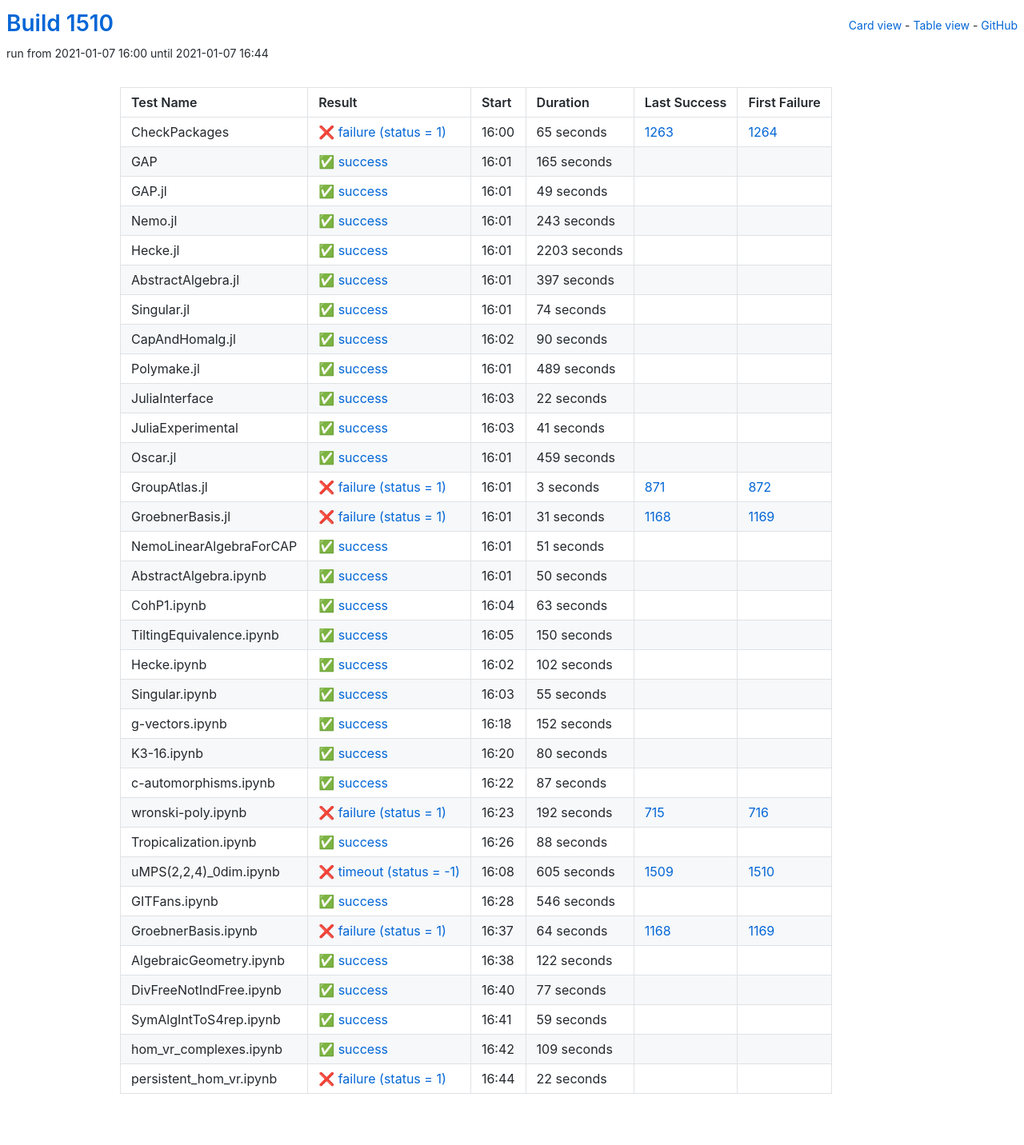
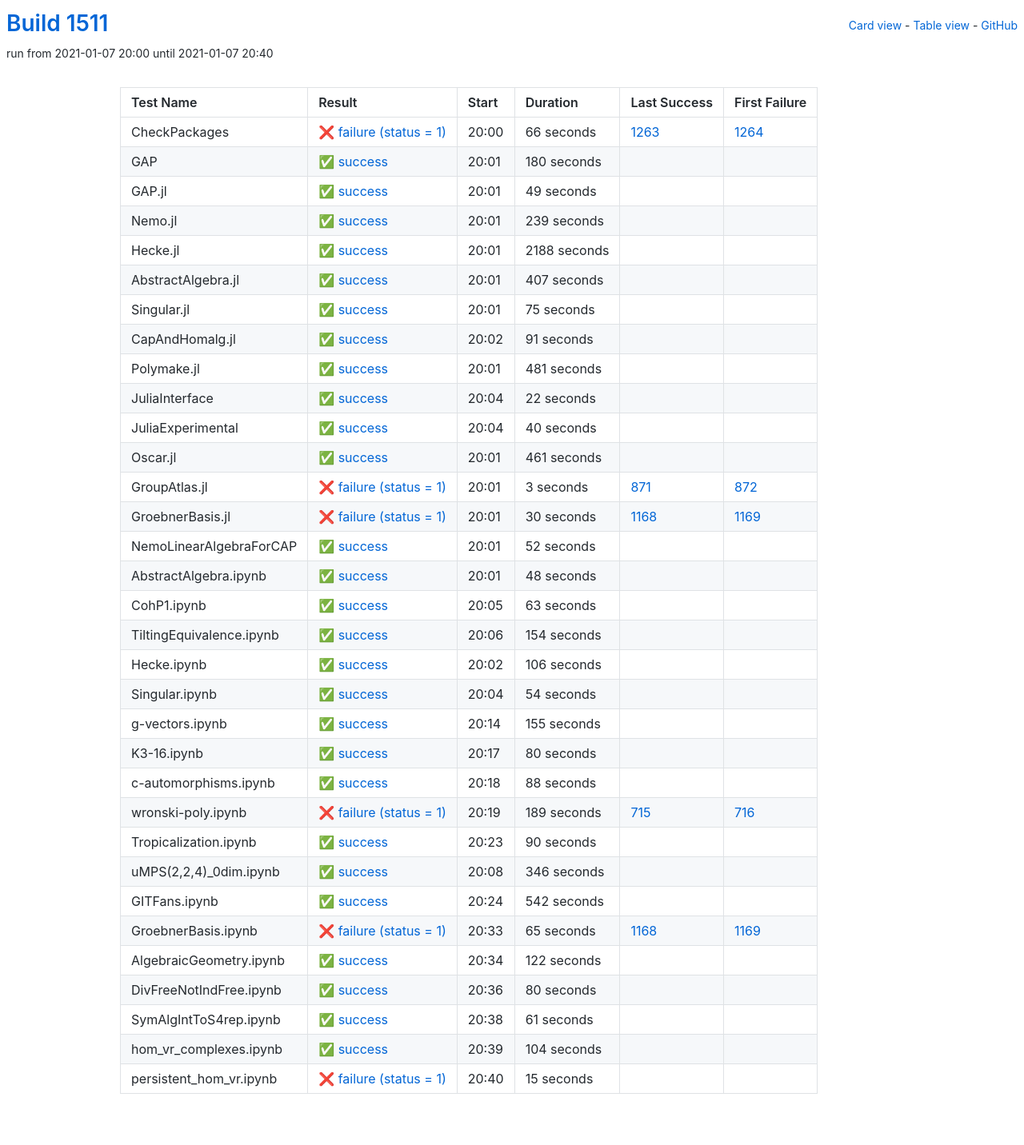
Before and after one commit to oscar-system/oscar-ci-status-stable, a Jekyll site: the page built from table.html, in a window 1280 px wide. Shown: the whole page at 80% size. Built offline with Jekyll 4.4.1, drawn with Linux system fonts in a browser that asks for light colours.

Commit message:
Build #1511

```diff
--- a/_data/ci.yml
+++ b/_data/ci.yml
@@ -1,6 +1,6 @@
 ---
-build: 1510
-build_url: https://oscarci.mathematik.uni-kl.de/job/oscar-stable/1510/
+build: 1511
+build_url: https://oscarci.mathematik.uni-kl.de/job/oscar-stable/1511/
 job: oscar-stable
 organization: oscar-system
 repo: oscar-ci-status-stable
@@ -8,32 +8,32 @@ repourl: https://github.com/oscar-system/oscar-ci-status-stable
 tests:
 - name: CheckPackages
   id: checkpackages
-  log: https://oscarci.mathematik.uni-kl.de/job/oscar-stable/1510/artifact/logs/build-1510/CheckPackages.log
-  start: 2021-01-07 16:00
+  log: https://oscarci.mathematik.uni-kl.de/job/oscar-stable/1511/artifact/logs/build-1511/CheckPackages.log
+  start: 2021-01-07 20:00
   success: false
   exitcode: 1
   status: failure
-  duration: 65
+  duration: 66
   last_success: 1263
   last_success_url: https://oscarci.mathematik.uni-kl.de/job/oscar-stable/1263/
   first_failure: 1264
   first_failure_url: https://oscarci.mathematik.uni-kl.de/job/oscar-stable/1264/
 - name: GAP
   id: gap
-  log: https://oscarci.mathematik.uni-kl.de/job/oscar-stable/1510/artifact/logs/build-1510/GAP.log
-  start: 2021-01-07 16:01
+  log: https://oscarci.mathematik.uni-kl.de/job/oscar-stable/1511/artifact/logs/build-1511/GAP.log
+  start: 2021-01-07 20:01
   success: true
   exitcode: 0
   status: success
-  duration: 165
+  duration: 180
   last_success: false
   last_success_url:
   first_failure: false
   first_failure_url:
 - name: GAP.jl
   id: gap-jl
-  log: https://oscarci.mathematik.uni-kl.de/job/oscar-stable/1510/artifact/logs/build-1510/GAP.jl.log
-  start: 2021-01-07 16:01
+  log: https://oscarci.mathematik.uni-kl.de/job/oscar-stable/1511/artifact/logs/build-1511/GAP.jl.log
+  start: 2021-01-07 20:01
   success: true
   exitcode: 0
   status: success
@@ -44,80 +44,80 @@ tests:
   first_failure_url:
 - name: Nemo.jl
   id: nemo-jl
-  log: https://oscarci.mathematik.uni-kl.de/job/oscar-stable/1510/artifact/logs/build-1510/Nemo.jl.log
-  start: 2021-01-07 16:01
+  log: https://oscarci.mathematik.uni-kl.de/job/oscar-stable/1511/artifact/logs/build-1511/Nemo.jl.log
+  start: 2021-01-07 20:01
   success: true
   exitcode: 0
   status: success
-  duration: 243
+  duration: 239
   last_success: false
   last_success_url:
   first_failure: false
   first_failure_url:
 - name: Hecke.jl
   id: hecke-jl
-  log: https://oscarci.mathematik.uni-kl.de/job/oscar-stable/1510/artifact/logs/build-1510/Hecke.jl.log
-  start: 2021-01-07 16:01
+  log: https://oscarci.mathematik.uni-kl.de/job/oscar-stable/1511/artifact/logs/build-1511/Hecke.jl.log
+  start: 2021-01-07 20:01
   success: true
   exitcode: 0
   status: success
-  duration: 2203
+  duration: 2188
   last_success: false
   last_success_url:
   first_failure: false
   first_failure_url:
 - name: AbstractAlgebra.jl
   id: abstractalgebra-jl
-  log: https://oscarci.mathematik.uni-kl.de/job/oscar-stable/1510/artifact/logs/build-1510/AbstractAlgebra.jl.log
-  start: 2021-01-07 16:01
+  log: https://oscarci.mathematik.uni-kl.de/job/oscar-stable/1511/artifact/logs/build-1511/AbstractAlgebra.jl.log
+  start: 2021-01-07 20:01
   success: true
   exitcode: 0
   status: success
-  duration: 397
+  duration: 407
   last_success: false
   last_success_url:
   first_failure: false
   first_failure_url:
 - name: Singular.jl
   id: singular-jl
-  log: https://oscarci.mathematik.uni-kl.de/job/oscar-stable/1510/artifact/logs/build-1510/Singular.jl.log
-  start: 2021-01-07 16:01
+  log: https://oscarci.mathematik.uni-kl.de/job/oscar-stable/1511/artifact/logs/build-1511/Singular.jl.log
+  start: 2021-01-07 20:01
   success: true
   exitcode: 0
   status: success
-  duration: 74
+  duration: 75
   last_success: false
   last_success_url:
   first_failure: false
   first_failure_url:
 - name: CapAndHomalg.jl
   id: capandhomalg-jl
-  log: https://oscarci.mathematik.uni-kl.de/job/oscar-stable/1510/artifact/logs/build-1510/CapAndHomalg.jl.log
-  start: 2021-01-07 16:02
+  log: https://oscarci.mathematik.uni-kl.de/job/oscar-stable/1511/artifact/logs/build-1511/CapAndHomalg.jl.log
+  start: 2021-01-07 20:02
   success: true
   exitcode: 0
   status: success
-  duration: 90
+  duration: 91
   last_success: false
   last_success_url:
   first_failure: false
   first_failure_url:
 - name: Polymake.jl
   id: polymake-jl
-  log: https://oscarci.mathematik.uni-kl.de/job/oscar-stable/1510/artifact/logs/build-1510/Polymake.jl.log
-  start: 2021-01-07 16:01
+  log: https://oscarci.mathematik.uni-kl.de/job/oscar-stable/1511/artifact/logs/build-1511/Polymake.jl.log
+  start: 2021-01-07 20:01
   success: true
   exitcode: 0
   status: success
-  duration: 489
+  duration: 481
   last_success: false
   last_success_url:
   first_failure: false
   first_failure_url:
 - name: JuliaInterface
   id: juliainterface
-  log: https://oscarci.mathematik.uni-kl.de/job/oscar-stable/1510/artifact/logs/build-1510/JuliaInterface.log
-  start: 2021-01-07 16:03
+  log: https://oscarci.mathematik.uni-kl.de/job/oscar-stable/1511/artifact/logs/build-1511/JuliaInterface.log
+  start: 2021-01-07 20:04
   success: true
   exitcode: 0
   status: success
@@ -128,32 +128,32 @@ tests:
   first_failure_url:
 - name: JuliaExperimental
   id: juliaexperimental
-  log: https://oscarci.mathematik.uni-kl.de/job/oscar-stable/1510/artifact/logs/build-1510/JuliaExperimental.log
-  start: 2021-01-07 16:03
+  log: https://oscarci.mathematik.uni-kl.de/job/oscar-stable/1511/artifact/logs/build-1511/JuliaExperimental.log
+  start: 2021-01-07 20:04
   success: true
   exitcode: 0
   status: success
-  duration: 41
+  duration: 40
   last_success: false
   last_success_url:
   first_failure: false
   first_failure_url:
 - name: Oscar.jl
   id: oscar-jl
-  log: https://oscarci.mathematik.uni-kl.de/job/oscar-stable/1510/artifact/logs/build-1510/Oscar.jl.log
-  start: 2021-01-07 16:01
+  log: https://oscarci.mathematik.uni-kl.de/job/oscar-stable/1511/artifact/logs/build-1511/Oscar.jl.log
+  start: 2021-01-07 20:01
   success: true
   exitcode: 0
   status: success
-  duration: 459
+  duration: 461
   last_success: false
   last_success_url:
   first_failure: false
   first_failure_url:
 - name: GroupAtlas.jl
   id: groupatlas-jl
-  log: https://oscarci.mathematik.uni-kl.de/job/oscar-stable/1510/artifact/logs/build-1510/GroupAtlas.jl.log
-  start: 2021-01-07 16:01
+  log: https://oscarci.mathematik.uni-kl.de/job/oscar-stable/1511/artifact/logs/build-1511/GroupAtlas.jl.log
+  start: 2021-01-07 20:01
   success: false
   exitcode: 1
   status: failure
@@ -164,44 +164,44 @@ tests:
   first_failure_url: https://oscarci.mathematik.uni-kl.de/job/oscar-stable/872/
 - name: GroebnerBasis.jl
   id: groebnerbasis-jl
-  log: https://oscarci.mathematik.uni-kl.de/job/oscar-stable/1510/artifact/logs/build-1510/GroebnerBasis.jl.log
-  start: 2021-01-07 16:01
+  log: https://oscarci.mathematik.uni-kl.de/job/oscar-stable/1511/artifact/logs/build-1511/GroebnerBasis.jl.log
+  start: 2021-01-07 20:01
   success: false
   exitcode: 1
   status: failure
-  duration: 31
+  duration: 30
   last_success: 1168
   last_success_url: https://oscarci.mathematik.uni-kl.de/job/oscar-stable/1168/
   first_failure: 1169
   first_failure_url: https://oscarci.mathematik.uni-kl.de/job/oscar-stable/1169/
 - name: NemoLinearAlgebraForCAP
   id: nemolinearalgebraforcap
-  log: https://oscarci.mathematik.uni-kl.de/job/oscar-stable/1510/artifact/logs/build-1510/NemoLinearAlgebraForCAP.log
-  start: 2021-01-07 16:01
+  log: https://oscarci.mathematik.uni-kl.de/job/oscar-stable/1511/artifact/logs/build-1511/NemoLinearAlgebraForCAP.log
+  start: 2021-01-07 20:01
   success: true
   exitcode: 0
   status: success
-  duration: 51
+  duration: 52
   last_success: false
   last_success_url:
   first_failure: false
   first_failure_url:
 - name: AbstractAlgebra.ipynb
   id: abstractalgebra-ipynb
-  log: https://oscarci.mathematik.uni-kl.de/job/oscar-stable/1510/artifact/logs/build-1510/AbstractAlgebra.ipynb.log
-  start: 2021-01-07 16:01
+  log: https://oscarci.mathematik.uni-kl.de/job/oscar-stable/1511/artifact/logs/build-1511/AbstractAlgebra.ipynb.log
+  start: 2021-01-07 20:01
   success: true
   exitcode: 0
   status: success
-  duration: 50
+  duration: 48
   last_success: false
   last_success_url:
   first_failure: false
   first_failure_url:
 - name: CohP1.ipynb
   id: cohp1-ipynb
-  log: https://oscarci.mathematik.uni-kl.de/job/oscar-stable/1510/artifact/logs/build-1510/CohP1.ipynb.log
-  start: 2021-01-07 16:04
+  log: https://oscarci.mathematik.uni-kl.de/job/oscar-stable/1511/artifact/logs/build-1511/CohP1.ipynb.log
+  start: 2021-01-07 20:05
   success: true
   exitcode: 0
   status: success
@@ -212,56 +212,56 @@ tests:
   first_failure_url:
 - name: TiltingEquivalence.ipynb
   id: tiltingequivalence-ipynb
-  log: https://oscarci.mathematik.uni-kl.de/job/oscar-stable/1510/artifact/logs/build-1510/TiltingEquivalence.ipynb.log
-  start: 2021-01-07 16:05
+  log: https://oscarci.mathematik.uni-kl.de/job/oscar-stable/1511/artifact/logs/build-1511/TiltingEquivalence.ipynb.log
+  start: 2021-01-07 20:06
   success: true
   exitcode: 0
   status: success
-  duration: 150
+  duration: 154
   last_success: false
   last_success_url:
   first_failure: false
   first_failure_url:
 - name: Hecke.ipynb
   id: hecke-ipynb
-  log: https://oscarci.mathematik.uni-kl.de/job/oscar-stable/1510/artifact/logs/build-1510/Hecke.ipynb.log
-  start: 2021-01-07 16:02
+  log: https://oscarci.mathematik.uni-kl.de/job/oscar-stable/1511/artifact/logs/build-1511/Hecke.ipynb.log
+  start: 2021-01-07 20:02
   success: true
   exitcode: 0
   status: success
-  duration: 102
+  duration: 106
   last_success: false
   last_success_url:
   first_failure: false
   first_failure_url:
 - name: Singular.ipynb
   id: singular-ipynb
-  log: https://oscarci.mathematik.uni-kl.de/job/oscar-stable/1510/artifact/logs/build-1510/Singular.ipynb.log
-  start: 2021-01-07 16:03
+  log: https://oscarci.mathematik.uni-kl.de/job/oscar-stable/1511/artifact/logs/build-1511/Singular.ipynb.log
+  start: 2021-01-07 20:04
   success: true
   exitcode: 0
   status: success
-  duration: 55
+  duration: 54
   last_success: false
   last_success_url:
   first_failure: false
   first_failure_url:
 - name: g-vectors.ipynb
   id: g-vectors-ipynb
-  log: https://oscarci.mathematik.uni-kl.de/job/oscar-stable/1510/artifact/logs/build-1510/g-vectors.ipynb.log
-  start: 2021-01-07 16:18
+  log: https://oscarci.mathematik.uni-kl.de/job/oscar-stable/1511/artifact/logs/build-1511/g-vectors.ipynb.log
+  start: 2021-01-07 20:14
   success: true
   exitcode: 0
   status: success
-  duration: 152
+  duration: 155
   last_success: false
   last_success_url:
   first_failure: false
   first_failure_url:
 - name: K3-16.ipynb
   id: k3-16-ipynb
-  log: https://oscarci.mathematik.uni-kl.de/job/oscar-stable/1510/artifact/logs/build-1510/K3-16.ipynb.log
-  start: 2021-01-07 16:20
+  log: https://oscarci.mathematik.uni-kl.de/job/oscar-stable/1511/artifact/logs/build-1511/K3-16.ipynb.log
+  start: 2021-01-07 20:17
   success: true
   exitcode: 0
   status: success
@@ -272,32 +272,8 @@ tests:
   first_failure_url:
 - name: c-automorphisms.ipynb
   id: c-automorphisms-ipynb
-  log: https://oscarci.mathematik.uni-kl.de/job/oscar-stable/1510/artifact/logs/build-1510/c-automorphisms.ipynb.log
-  start: 2021-01-07 16:22
-  success: true
-  exitcode: 0
-  status: success
-  duration: 87
-  last_success: false
-  last_success_url:
-  first_failure: false
-  first_failure_url:
-- name: wronski-poly.ipynb
-  id: wronski-poly-ipynb
-  log: https://oscarci.mathematik.uni-kl.de/job/oscar-stable/1510/artifact/logs/build-1510/wronski-poly.ipynb.log
-  start: 2021-01-07 16:23
-  success: false
-  exitcode: 1
-  status: failure
-  duration: 192
-  last_success: 715
-  last_success_url: https://oscarci.mathematik.uni-kl.de/job/oscar-stable/715/
-  first_failure: 716
-  first_failure_url: https://oscarci.mathematik.uni-kl.de/job/oscar-stable/716/
-- name: Tropicalization.ipynb
-  id: tropicalization-ipynb
-  log: https://oscarci.mathematik.uni-kl.de/job/oscar-stable/1510/artifact/logs/build-1510/Tropicalization.ipynb.log
-  start: 2021-01-07 16:26
+  log: https://oscarci.mathematik.uni-kl.de/job/oscar-stable/1511/artifact/logs/build-1511/c-automorphisms.ipynb.log
+  start: 2021-01-07 20:18
   success: true
   exitcode: 0
   status: success
@@ -306,46 +282,70 @@ tests:
   last_success_url:
   first_failure: false
   first_failure_url:
-- name: uMPS(2,2,4)_0dim.ipynb
-  id: umps-2-2-4-0dim-ipynb
-  log: https://oscarci.mathematik.uni-kl.de/job/oscar-stable/1510/artifact/logs/build-1510/uMPS-2-2-4-_0dim.ipynb.log
-  start: 2021-01-07 16:08
+- name: wronski-poly.ipynb
+  id: wronski-poly-ipynb
+  log: https://oscarci.mathematik.uni-kl.de/job/oscar-stable/1511/artifact/logs/build-1511/wronski-poly.ipynb.log
+  start: 2021-01-07 20:19
   success: false
-  exitcode: -1
-  status: timeout
-  duration: 605
-  last_success: 1509
-  last_success_url: https://oscarci.mathematik.uni-kl.de/job/oscar-stable/1509/
-  first_failure: 1510
-  first_failure_url: https://oscarci.mathematik.uni-kl.de/job/oscar-stable/1510/
-- name: GITFans.ipynb
-  id: gitfans-ipynb
-  log: https://oscarci.mathematik.uni-kl.de/job/oscar-stable/1510/artifact/logs/build-1510/GITFans.ipynb.log
-  start: 2021-01-07 16:28
+  exitcode: 1
+  status: failure
+  duration: 189
+  last_success: 715
+  last_success_url: https://oscarci.mathematik.uni-kl.de/job/oscar-stable/715/
+  first_failure: 716
+  first_failure_url: https://oscarci.mathematik.uni-kl.de/job/oscar-stable/716/
+- name: Tropicalization.ipynb
+  id: tropicalization-ipynb
+  log: https://oscarci.mathematik.uni-kl.de/job/oscar-stable/1511/artifact/logs/build-1511/Tropicalization.ipynb.log
+  start: 2021-01-07 20:23
   success: true
   exitcode: 0
   status: success
-  duration: 546
+  duration: 90
+  last_success: false
+  last_success_url:
+  first_failure: false
+  first_failure_url:
+- name: uMPS(2,2,4)_0dim.ipynb
+  id: umps-2-2-4-0dim-ipynb
+  log: https://oscarci.mathematik.uni-kl.de/job/oscar-stable/1511/artifact/logs/build-1511/uMPS-2-2-4-_0dim.ipynb.log
+  start: 2021-01-07 20:08
+  success: true
+  exitcode: 0
+  status: success
+  duration: 346
+  last_success: false
+  last_success_url:
+  first_failure: false
+  first_failure_url:
+- name: GITFans.ipynb
+  id: gitfans-ipynb
+  log: https://oscarci.mathematik.uni-kl.de/job/oscar-stable/1511/artifact/logs/build-1511/GITFans.ipynb.log
+  start: 2021-01-07 20:24
+  success: true
+  exitcode: 0
+  status: success
+  duration: 542
   last_success: false
   last_success_url:
   first_failure: false
   first_failure_url:
 - name: GroebnerBasis.ipynb
   id: groebnerbasis-ipynb
-  log: https://oscarci.mathematik.uni-kl.de/job/oscar-stable/1510/artifact/logs/build-1510/GroebnerBasis.ipynb.log
-  start: 2021-01-07 16:37
+  log: https://oscarci.mathematik.uni-kl.de/job/oscar-stable/1511/artifact/logs/build-1511/GroebnerBasis.ipynb.log
+  start: 2021-01-07 20:33
   success: false
   exitcode: 1
   status: failure
-  duration: 64
+  duration: 65
   last_success: 1168
   last_success_url: https://oscarci.mathematik.uni-kl.de/job/oscar-stable/1168/
   first_failure: 1169
   first_failure_url: https://oscarci.mathematik.uni-kl.de/job/oscar-stable/1169/
 - name: AlgebraicGeometry.ipynb
   id: algebraicgeometry-ipynb
-  log: https://oscarci.mathematik.uni-kl.de/job/oscar-stable/1510/artifact/logs/build-1510/AlgebraicGeometry.ipynb.log
-  start: 2021-01-07 16:38
+  log: https://oscarci.mathematik.uni-kl.de/job/oscar-stable/1511/artifact/logs/build-1511/AlgebraicGeometry.ipynb.log
+  start: 2021-01-07 20:34
   success: true
   exitcode: 0
   status: success
@@ -356,48 +356,48 @@ tests:
   first_failure_url:
 - name: DivFreeNotIndFree.ipynb
   id: divfreenotindfree-ipynb
-  log: https://oscarci.mathematik.uni-kl.de/job/oscar-stable/1510/artifact/logs/build-1510/DivFreeNotIndFree.ipynb.log
-  start: 2021-01-07 16:40
+  log: https://oscarci.mathematik.uni-kl.de/job/oscar-stable/1511/artifact/logs/build-1511/DivFreeNotIndFree.ipynb.log
+  start: 2021-01-07 20:36
   success: true
   exitcode: 0
   status: success
-  duration: 77
+  duration: 80
   last_success: false
   last_success_url:
   first_failure: false
   first_failure_url:
 - name: SymAlgIntToS4rep.ipynb
   id: symalginttos4rep-ipynb
-  log: https://oscarci.mathematik.uni-kl.de/job/oscar-stable/1510/artifact/logs/build-1510/SymAlgIntToS4rep.ipynb.log
-  start: 2021-01-07 16:41
+  log: https://oscarci.mathematik.uni-kl.de/job/oscar-stable/1511/artifact/logs/build-1511/SymAlgIntToS4rep.ipynb.log
+  start: 2021-01-07 20:38
   success: true
   exitcode: 0
   status: success
-  duration: 59
+  duration: 61
   last_success: false
   last_success_url:
   first_failure: false
   first_failure_url:
 - name: hom_vr_complexes.ipynb
   id: hom-vr-complexes-ipynb
-  log: https://oscarci.mathematik.uni-kl.de/job/oscar-stable/1510/artifact/logs/build-1510/hom_vr_complexes.ipynb.log
-  start: 2021-01-07 16:42
+  log: https://oscarci.mathematik.uni-kl.de/job/oscar-stable/1511/artifact/logs/build-1511/hom_vr_complexes.ipynb.log
+  start: 2021-01-07 20:39
   success: true
   exitcode: 0
   status: success
-  duration: 109
+  duration: 104
   last_success: false
   last_success_url:
   first_failure: false
   first_failure_url:
 - name: persistent_hom_vr.ipynb
   id: persistent-hom-vr-ipynb
-  log: https://oscarci.mathematik.uni-kl.de/job/oscar-stable/1510/artifact/logs/build-1510/persistent_hom_vr.ipynb.log
-  start: 2021-01-07 16:44
+  log: https://oscarci.mathematik.uni-kl.de/job/oscar-stable/1511/artifact/logs/build-1511/persistent_hom_vr.ipynb.log
+  start: 2021-01-07 20:40
   success: false
   exitcode: 1
   status: failure
-  duration: 22
+  duration: 15
   last_success: false
   last_success_url:
   first_failure: false
```
Also changed, not shown: README.md.
